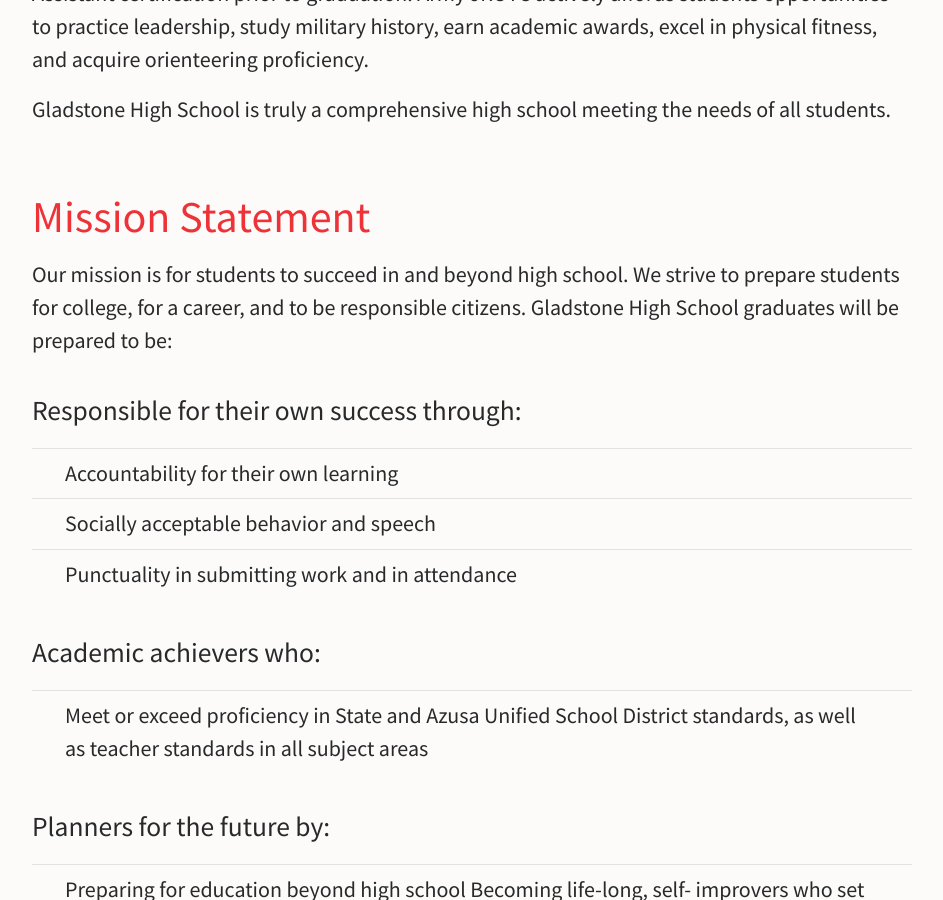
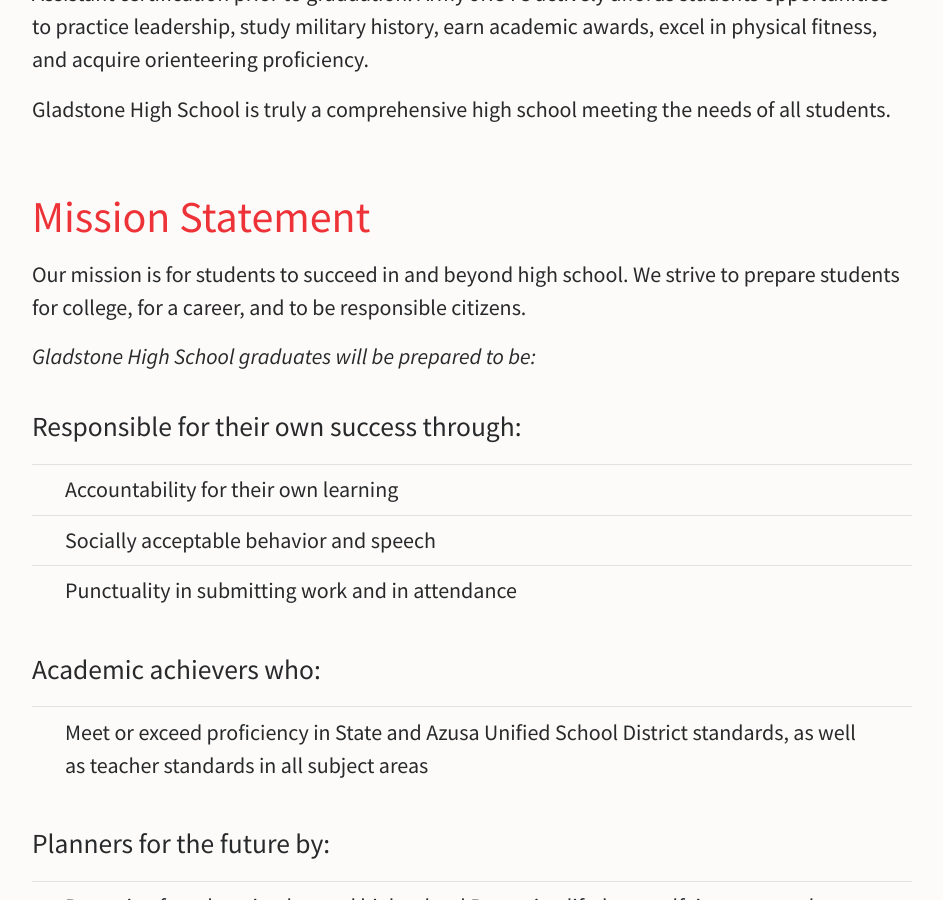
Before and after one commit to jimthoburn/gladstone, a Jekyll site: the page built from about.markdown, in a window 1280 px wide and 900 px high, scrolled down 1641 px. Shown: the whole window, without its empty margins (168-1111 px from the left). Built offline with Jekyll 4.4.1, drawn with Linux system fonts in a browser that asks for light colours.

```diff
--- a/about.markdown
+++ b/about.markdown
@@ -22,7 +22,9 @@ Gladstone High School is truly a comprehensive high school meeting the needs of
 
 ## Mission Statement
 
-Our mission is for students to succeed in and beyond high school. We strive to prepare students for college, for a career, and to be responsible citizens. Gladstone High School graduates will be prepared to be:
+Our mission is for students to succeed in and beyond high school. We strive to prepare students for college, for a career, and to be responsible citizens.
+
+*Gladstone High School graduates will be prepared to be:*
 
 ### Responsible for their own success through:
 
```
